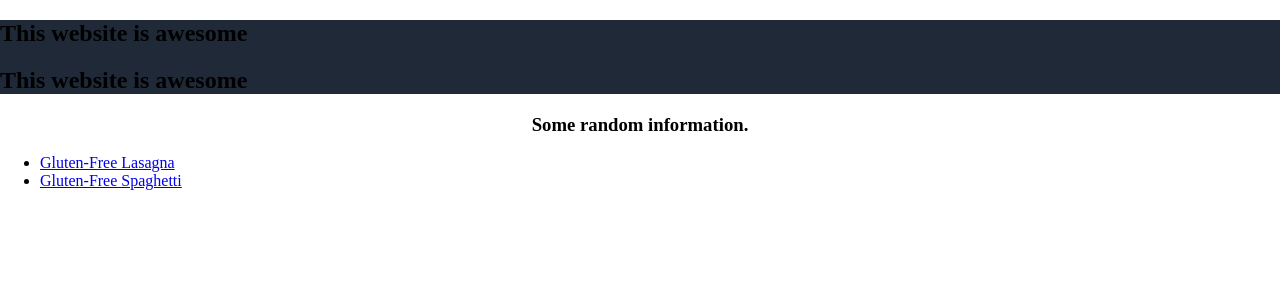
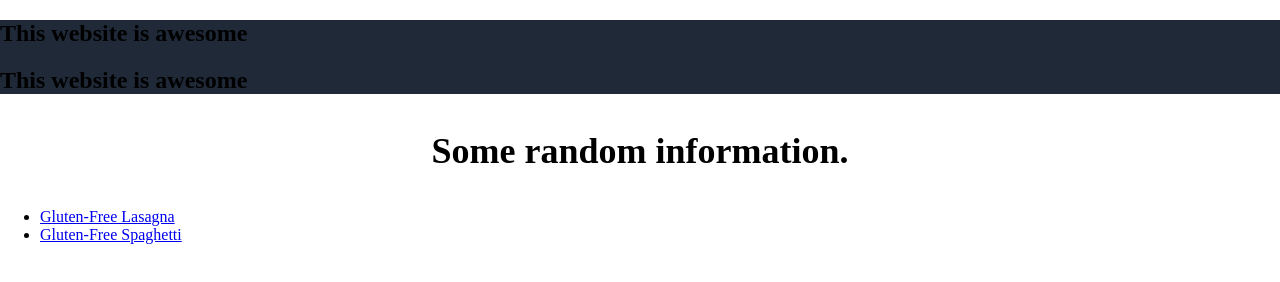
Before and after one commit to priscilla28-92/marvel, a plain HTML site: page landing-page/index.html in a window 1280 px wide. Drawn offline with Linux system fonts and the light colour scheme.

Commit message:
Style changes

```diff
--- a/landing-page/index.html
+++ b/landing-page/index.html
@@ -9,16 +9,16 @@
 <body class="marvel-body">
   <div class="bg-hero">
     <div class="d-flex d-row">
-      <div class="col-md-6 col-12">
+      <div class="col">
         <h2 class="fs-1">This website is awesome</h2>
       </div>
-      <div class="col-md-6 col-12">
+      <div class="col">
         <h2 class="fs-1">This website is awesome</h2>
       </div>
     </div>
 
   </div>
-  <h3 class="center-text">Some random information.</h3>
+  <h3 class="center info-text">Some random information.</h3>
   <ul>
     <li><a href="recipes/lasagna.html">Gluten-Free Lasagna</a></li>
     <li><a href="recipes/spaghetti.html">Gluten-Free Spaghetti</a></li>
--- a/landing-page/style.css
+++ b/landing-page/style.css
@@ -4,6 +4,13 @@
 .marvel-body {
   margin: 0;
 }
-.center-text {
+.col {
+  width: 50%;
+}
+.center {
   text-align: center;
 }
+.info-text {
+  font-size: 36px;
+  weight: 900;
+}
```
